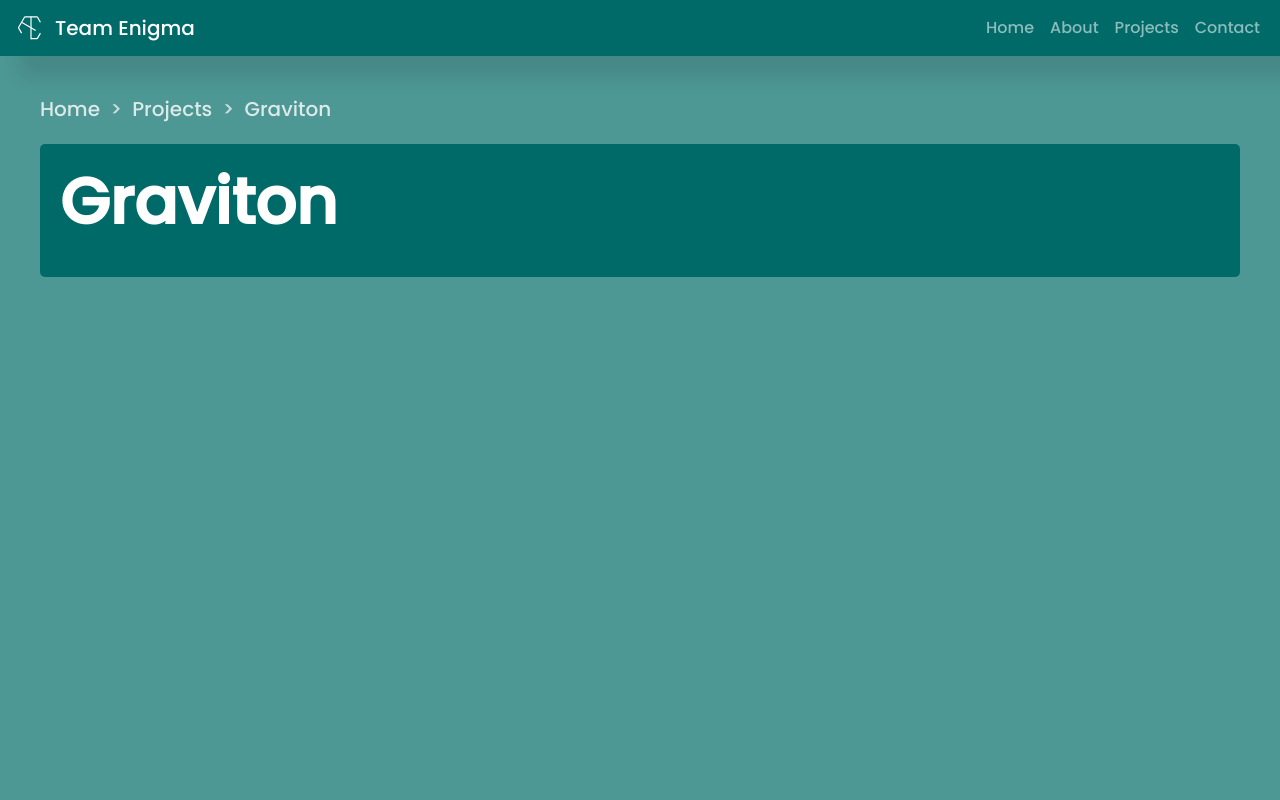
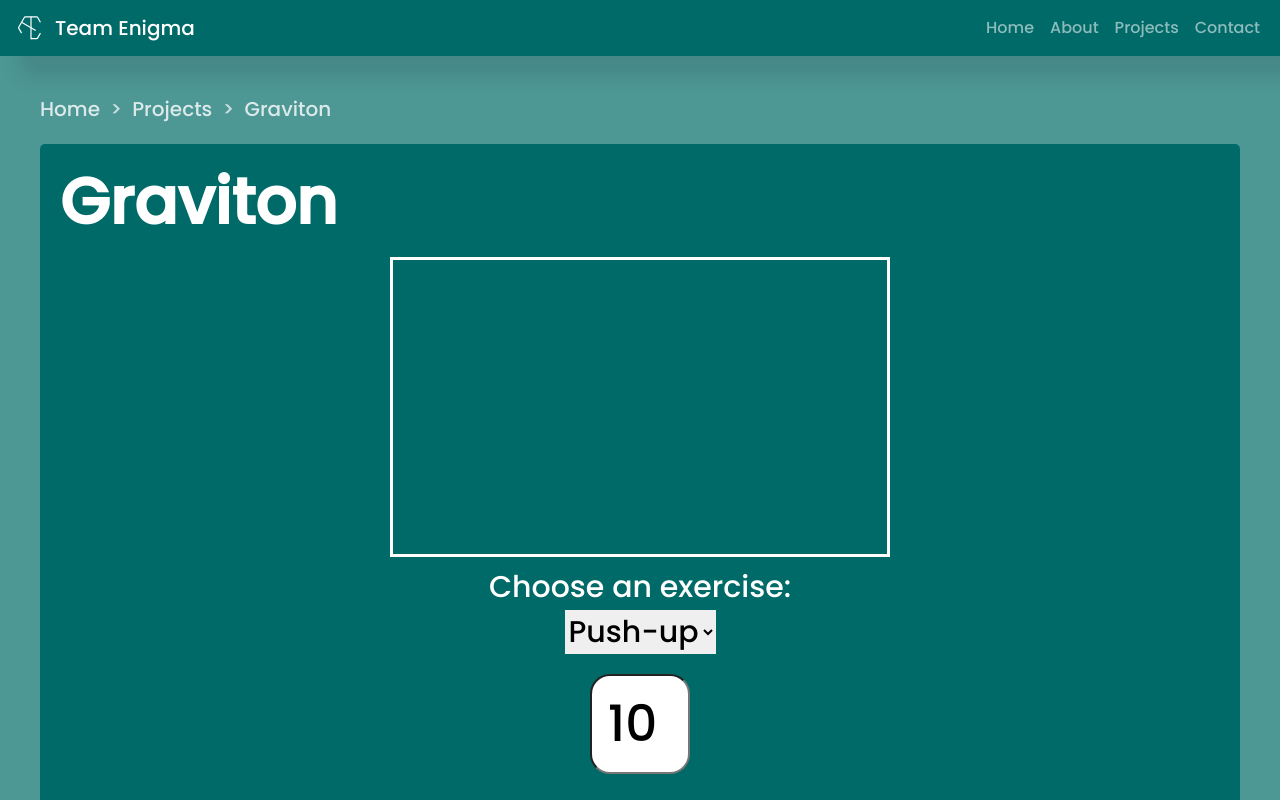
Before and after one commit to filamity/tewebsite, a Next.js app: page /projects/graviton in a window 1280 px wide. Shown: the top 800 px of the page. Built offline with nearby package versions, Linux system fonts and the light colour scheme.

Commit message:
Update graviton.js

```diff
--- a/pages/projects/graviton.js
+++ b/pages/projects/graviton.js
@@ -5,6 +5,277 @@ import Card from "../../components/Card";
 import styles from "../../styles/pages/Graviton.module.css";
 
 const Graviton = () => {
+  const graviton = `
+    <div style='text-align: center;'>
+      <canvas id='canvas' style='border: solid; height: 300px; width: 500px;'></canvas>
+      <br />
+      <label for="ex" style='font-size: 30px; font-familty: sans-serif; '>Choose an exercise:</label>
+      <br />
+      <select name='ex' id="ex" style='font-size: 30px; font-familty: sans-serif; border: none;'>
+      <option value="Push-up">Push-up</option>
+      <option value="Sit-up">Sit-up</option>
+      </select>
+      <div style='text-align: center; margin: 20px;'>
+      <input style='font-size: 50px; font-familty: sans-serif; width: 100px; height: 100px; border-radius: 20px; text-align: center;' type='number' value='10' id='num'/>
+      <br />
+      <br />
+      <button onclick='begin()'>Start count</button>
+      </div>
+      <div id='count' style='text-align: center; font-size: 100px; font-family: sans-serif;'></div>
+      <video autoplay='true' id="videoElement" style='display: none;'></video>
+      <canvas id='buff' style='display: none;'></canvas>
+      <audio src="beep-01a.wav" autostart="false" width="0" height="0" id="beep" enablejavascript="true"/>
+      <audio src="a-tone.wav" autostart="false" width="0" height="0" id="ring" enablejavascript="true"/>
+
+      <script src="https://cdn.jsdelivr.net/npm/@tensorflow/tfjs"></script>
+      <script src="https://cdn.jsdelivr.net/npm/@tensorflow-models/posenet"></script>
+      <script src="https://ajax.googleapis.com/ajax/libs/jquery/3.5.1/jquery.min.js"></script>
+      <script>
+        var flipHorizontal = false;
+        var video = document.querySelector("#videoElement");
+        var canvas = document.querySelector("#canvas");
+        var buff = document.querySelector("#buff");
+        var c = canvas.getContext("2d");
+        var num, increased, total, type, timer, check;
+        const line = [
+          null,
+          null,
+          null,
+          null,
+          null,
+          6,
+          12,
+          5,
+          6,
+          7,
+          8,
+          5,
+          11,
+          11,
+          12,
+          13,
+          14,
+        ];
+
+        function begin() {
+          num = 0;
+          check = false;
+          total = $("#num").val();
+          type = $("#ex").val();
+          if (type == "Push-up") increased = false;
+          else if (type == "Sit-up") increased = true;
+          setTimeout(function () {
+            $("#count").html("3");
+          }, 1000);
+          setTimeout(function () {
+            $("#count").html("2");
+          }, 2000);
+          setTimeout(function () {
+            $("#count").html("1");
+          }, 3000);
+          setTimeout(function () {
+            beep();
+            $("#count").html("START");
+            check = true;
+          }, 4000);
+        }
+
+        function pred_pose() {
+          canvas.width = video.videoWidth;
+          canvas.height = video.videoHeight;
+          buff.width = video.videoWidth;
+          buff.height = video.videoHeight;
+          buff.getContext("2d").drawImage(video, 0, 0, buff.width, buff.height);
+          posenet.load().then(function (net) {
+            const model = net;
+            model
+              .estimateMultiplePoses(buff, {
+                flipHorizontal: false,
+              })
+              .then(function (multi_pose) {
+                var pose = multi_pose[get_nearest_pose(multi_pose)];
+                var pos = pose["keypoints"];
+                if (check && type == "Push-up") {
+                  var threshold = length(pos[5]["position"], pos[6]["position"]) * 1.7;
+                  if (
+                    Math.abs(pos[7]["position"]["x"] - pos[8]["position"]["x"]) >
+                    threshold
+                  ) {
+                    if (!increased) {
+                      num += 1;
+                      increased = true;
+                      $("#count").html(num);
+                      if (num == Number($("#num").val())) {
+                        $("#count").html("GOOD JOB!");
+                        check = false;
+                        console.log("completed");
+                        ring();
+                      } else {
+                        beep();
+                      }
+                    }
+                  } else if (
+                    Math.abs(pos[7]["position"]["x"] - pos[8]["position"]["x"]) <
+                    threshold * 0.8
+                  ) {
+                    increased = false;
+                  }
+                }
+                if (check && type == "Sit-up") {
+                  var threshold =
+                    length(pos[5]["position"], pos[11]["position"]) * 0.25;
+                  if (length(pos[5]["position"], pos[15]["position"]) < threshold) {
+                    if (!increased) {
+                      num += 1;
+                      increased = true;
+                      $("#count").html(num);
+                      if (num == Number($("#num").val())) {
+                        $("#count").html("GOOD JOB!");
+                        check = false;
+                        console.log("completed");
+                        ring();
+                      } else {
+                        beep();
+                      }
+                    }
+                  } else if (
+                    length(pos[5]["position"], pos[15]["position"]) >
+                    threshold * 4
+                  ) {
+                    increased = false;
+                  }
+                }
+                draw(pose, c);
+              });
+          });
+        }
+
+        function slp2ang(slope) {
+          return Math.atan(slope);
+        }
+
+        function ang2slp(angle) {
+          return Math.tan(angle);
+        }
+
+        function deg2rad(deg) {
+          return deg * (Math.PI / 180);
+        }
+
+        function rad2deg(rad) {
+          return rad * (180 / Math.PI);
+        }
+
+        function length(p1, p2) {
+          return Math.sqrt(
+            Math.pow(p1["x"] - p2["x"], 2) + Math.pow(p1["y"] - p2["y"], 2)
+          );
+        }
+
+        function reflect(num, axis, apply) {
+          if (apply) return axis - (num - axis);
+          else return num;
+        }
+
+        function beep() {
+          document.getElementById("beep").play();
+        }
+
+        function ring() {
+          document.getElementById("ring").play();
+        }
+
+        function get_bounds(pose) {
+          ty = pose["keypoints"][0]["position"]["y"];
+          tx = pose["keypoints"][0]["position"]["x"];
+          by = pose["keypoints"][0]["position"]["y"];
+          bx = pose["keypoints"][0]["position"]["x"];
+          for (var i = 1; i < 17; i++) {
+            if (pose["keypoints"][i]["position"]["x"] < tx)
+              tx = pose["keypoints"][i]["position"]["x"];
+            else if (pose["keypoints"][i]["position"]["x"] > bx)
+              bx = pose["keypoints"][i]["position"]["x"];
+            if (pose["keypoints"][i]["position"]["y"] < ty)
+              ty = pose["keypoints"][i]["position"]["y"];
+            else if (pose["keypoints"][i]["position"]["y"] > by)
+              by = pose["keypoints"][i]["position"]["y"];
+          }
+          return [tx, ty, bx, by];
+        }
+
+        function rect_area(coord_arr) {
+          return (coord_arr[2] - coord_arr[0]) * (coord_arr[3] - coord_arr[1]);
+        }
+
+        function get_nearest_pose(poses) {
+          var choice,
+            step = 0,
+            record = 0;
+          for (var i in poses) {
+            var area = rect_area(get_bounds(poses[i]));
+            if (area > record) {
+              record = area;
+              choice = step;
+            }
+            step++;
+          }
+          return choice;
+        }
+
+        function draw(pose, context) {
+          var c = context;
+          var pos = pose["keypoints"];
+          for (var i = 0; i < 17; i++) {
+            c.beginPath();
+            c.strokeStyle = "red";
+            c.lineWidth = 10;
+            c.arc(
+              reflect(pos[i]["position"]["x"], video.videoWidth / 2),
+              pos[i]["position"]["y"],
+              5,
+              0,
+              2 * Math.PI
+            );
+            c.stroke();
+            if (line[i] != null) {
+              c.beginPath();
+              c.lineWidth = 5;
+              c.strokeStyle = "blue";
+              c.moveTo(
+                reflect(pos[i]["position"]["x"], video.videoWidth / 2, false),
+                pos[i]["position"]["y"]
+              );
+              c.lineTo(
+                reflect(pos[line[i]]["position"]["x"], video.videoWidth / 2, false),
+                pos[line[i]]["position"]["y"]
+              );
+              c.stroke();
+            }
+          }
+          var bounds = get_bounds(pose);
+          c.beginPath();
+          c.strokeStyle = "green";
+          c.lineWidth = 3;
+          c.rect(bounds[0], bounds[1], bounds[2] - bounds[0], bounds[3] - bounds[1]);
+          c.stroke();
+        }
+        navigator.mediaDevices
+          .getUserMedia({
+            video: true,
+            audio: false,
+          })
+          .then(function (stream) {
+            window.stream = stream;
+            video.srcObject = stream;
+            var timer = setInterval(pred_pose, 100);
+          })
+          .catch(function (err0r) {
+            console.log("Camera blocked");
+          });
+      </script>
+    </div>
+  `;
+
   return (
     <div>
       <div className={styles.graviton}>
@@ -13,8 +284,7 @@ const Graviton = () => {
         <Card className={styles.wrap}>
           <h1 className="title">Graviton</h1>
           <div className={styles.gravitonwrap}>
-            {/* stuff goes here */}
-            {/* canvas etc. */}
+            <div dangerouslySetInnerHTML={{ __html: graviton }}></div>
           </div>
         </Card>
       </div>
```
